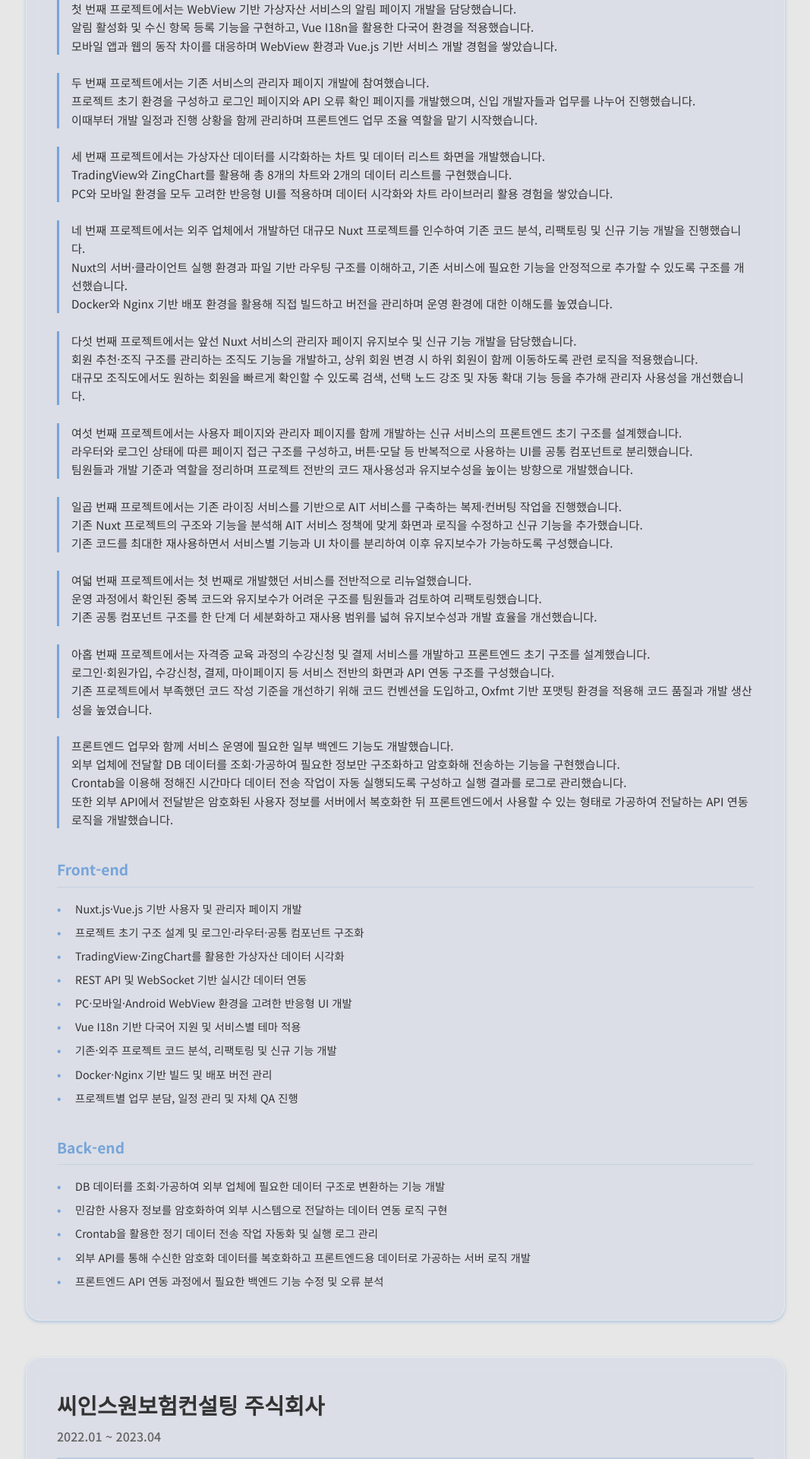
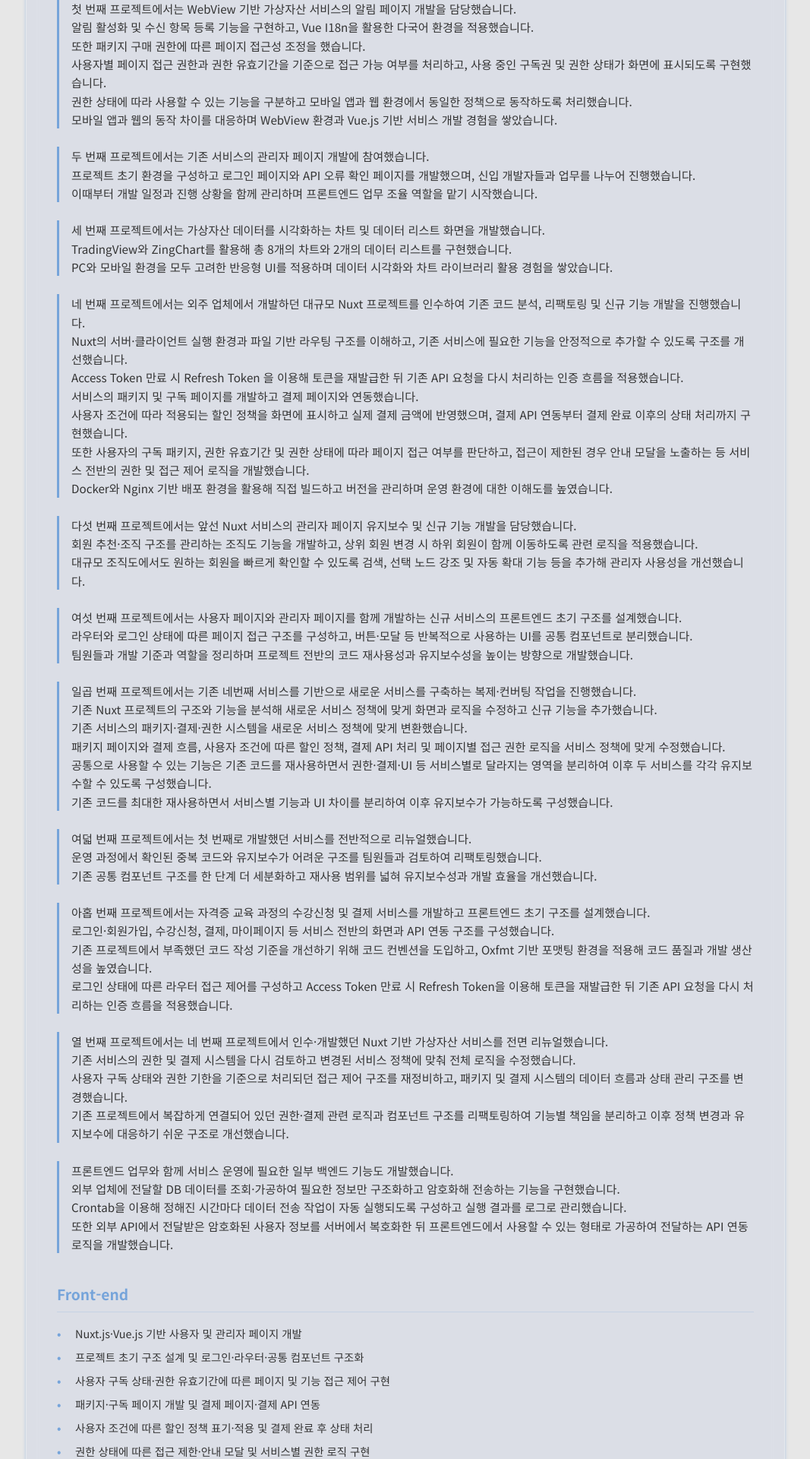
Before and after one commit to hjzheld/MainPage, a React (Vite) app: page /portfolio/personal in a window 1280 px wide. Shown: the part 540-2460 px from the top of the page at 76% size, without its empty margins (101-1168 px from the left). Built offline with nearby package versions, Linux system fonts and the light colour scheme.

Commit message:
260819 경력 추가 및 수정

```diff
--- a/src/pages/PersonalHistory.tsx
+++ b/src/pages/PersonalHistory.tsx
@@ -214,6 +214,9 @@ export const PersonalHistory = () => {
         [
           "첫 번째 프로젝트에서는 WebView 기반 가상자산 서비스의 알림 페이지 개발을 담당했습니다.",
           "알림 활성화 및 수신 항목 등록 기능을 구현하고, Vue I18n을 활용한 다국어 환경을 적용했습니다.",
+          "또한 패키지 구매 권한에 따른 페이지 접근성 조정을 했습니다.",
+          "사용자별 페이지 접근 권한과 권한 유효기간을 기준으로 접근 가능 여부를 처리하고, 사용 중인 구독권 및 권한 상태가 화면에 표시되도록 구현했습니다.",
+          "권한 상태에 따라 사용할 수 있는 기능을 구분하고 모바일 앱과 웹 환경에서 동일한 정책으로 동작하도록 처리했습니다.",
           "모바일 앱과 웹의 동작 차이를 대응하며 WebView 환경과 Vue.js 기반 서비스 개발 경험을 쌓았습니다.",
         ],
         [
@@ -229,6 +232,10 @@ export const PersonalHistory = () => {
         [
           "네 번째 프로젝트에서는 외주 업체에서 개발하던 대규모 Nuxt 프로젝트를 인수하여 기존 코드 분석, 리팩토링 및 신규 기능 개발을 진행했습니다.",
           "Nuxt의 서버·클라이언트 실행 환경과 파일 기반 라우팅 구조를 이해하고, 기존 서비스에 필요한 기능을 안정적으로 추가할 수 있도록 구조를 개선했습니다.",
+          "Access Token 만료 시 Refresh Token 을 이용해 토큰을 재발급한 뒤 기존 API 요청을 다시 처리하는 인증 흐름을 적용했습니다.",
+          "서비스의 패키지 및 구독 페이지를 개발하고 결제 페이지와 연동했습니다.",
+          "사용자 조건에 따라 적용되는 할인 정책을 화면에 표시하고 실제 결제 금액에 반영했으며, 결제 API 연동부터 결제 완료 이후의 상태 처리까지 구현했습니다.",
+          "또한 사용자의 구독 패키지, 권한 유효기간 및 권한 상태에 따라 페이지 접근 여부를 판단하고, 접근이 제한된 경우 안내 모달을 노출하는 등 서비스 전반의 권한 및 접근 제어 로직을 개발했습니다.",
           "Docker와 Nginx 기반 배포 환경을 활용해 직접 빌드하고 버전을 관리하며 운영 환경에 대한 이해도를 높였습니다.",
         ],
         [
@@ -242,8 +249,11 @@ export const PersonalHistory = () => {
           "팀원들과 개발 기준과 역할을 정리하며 프로젝트 전반의 코드 재사용성과 유지보수성을 높이는 방향으로 개발했습니다.",
         ],
         [
-          "일곱 번째 프로젝트에서는 기존 라이징 서비스를 기반으로 AIT 서비스를 구축하는 복제·컨버팅 작업을 진행했습니다.",
-          "기존 Nuxt 프로젝트의 구조와 기능을 분석해 AIT 서비스 정책에 맞게 화면과 로직을 수정하고 신규 기능을 추가했습니다.",
+          "일곱 번째 프로젝트에서는 기존 네번째 서비스를 기반으로 새로운 서비스를 구축하는 복제·컨버팅 작업을 진행했습니다.",
+          "기존 Nuxt 프로젝트의 구조와 기능을 분석해 새로운 서비스 정책에 맞게 화면과 로직을 수정하고 신규 기능을 추가했습니다.",
+          "기존 서비스의 패키지·결제·권한 시스템을 새로운 서비스 정책에 맞게 변환했습니다.",
+          "패키지 페이지와 결제 흐름, 사용자 조건에 따른 할인 정책, 결제 API 처리 및 페이지별 접근 권한 로직을 서비스 정책에 맞게 수정했습니다.",
+          "공통으로 사용할 수 있는 기능은 기존 코드를 재사용하면서 권한·결제·UI 등 서비스별로 달라지는 영역을 분리하여 이후 두 서비스를 각각 유지보수할 수 있도록 구성했습니다.",
           "기존 코드를 최대한 재사용하면서 서비스별 기능과 UI 차이를 분리하여 이후 유지보수가 가능하도록 구성했습니다.",
         ],
         [
@@ -255,6 +265,13 @@ export const PersonalHistory = () => {
           "아홉 번째 프로젝트에서는 자격증 교육 과정의 수강신청 및 결제 서비스를 개발하고 프론트엔드 초기 구조를 설계했습니다.",
           "로그인·회원가입, 수강신청, 결제, 마이페이지 등 서비스 전반의 화면과 API 연동 구조를 구성했습니다.",
           "기존 프로젝트에서 부족했던 코드 작성 기준을 개선하기 위해 코드 컨벤션을 도입하고, Oxfmt 기반 포맷팅 환경을 적용해 코드 품질과 개발 생산성을 높였습니다.",
+          "로그인 상태에 따른 라우터 접근 제어를 구성하고 Access Token 만료 시 Refresh Token을 이용해 토큰을 재발급한 뒤 기존 API 요청을 다시 처리하는 인증 흐름을 적용했습니다."
+        ],
+        [
+          "열 번째 프로젝트에서는 네 번째 프로젝트에서 인수·개발했던 Nuxt 기반 가상자산 서비스를 전면 리뉴얼했습니다.",
+          "기존 서비스의 권한 및 결제 시스템을 다시 검토하고 변경된 서비스 정책에 맞춰 전체 로직을 수정했습니다.",
+          "사용자 구독 상태와 권한 기한을 기준으로 처리되던 접근 제어 구조를 재정비하고, 패키지 및 결제 시스템의 데이터 흐름과 상태 관리 구조를 변경했습니다.",
+          "기존 프로젝트에서 복잡하게 연결되어 있던 권한·결제 관련 로직과 컴포넌트 구조를 리팩토링하여 기능별 책임을 분리하고 이후 정책 변경과 유지보수에 대응하기 쉬운 구조로 개선했습니다."
         ],
         [
           "프론트엔드 업무와 함께 서비스 운영에 필요한 일부 백엔드 기능도 개발했습니다.",
@@ -267,13 +284,18 @@ export const PersonalHistory = () => {
     front: [
       "Nuxt.js·Vue.js 기반 사용자 및 관리자 페이지 개발",
       "프로젝트 초기 구조 설계 및 로그인·라우터·공통 컴포넌트 구조화",
+      "사용자 구독 상태·권한 유효기간에 따른 페이지 및 기능 접근 제어 구현",
+      "패키지·구독 페이지 개발 및 결제 페이지·결제 API 연동",
+      "사용자 조건에 따른 할인 정책 표기·적용 및 결제 완료 후 상태 처리",
+      "권한 상태에 따른 접근 제한·안내 모달 및 서비스별 권한 로직 구현",
       "TradingView·ZingChart를 활용한 가상자산 데이터 시각화",
       "REST API 및 WebSocket 기반 실시간 데이터 연동",
       "PC·모바일·Android WebView 환경을 고려한 반응형 UI 개발",
       "Vue I18n 기반 다국어 지원 및 서비스별 테마 적용",
       "기존·외주 프로젝트 코드 분석, 리팩토링 및 신규 기능 개발",
+      "기존 서비스 컨버팅 및 전면 리뉴얼 과정에서 권한·결제 시스템 구조 개선",
       "Docker·Nginx 기반 빌드 및 배포 버전 관리",
-        "프로젝트별 업무 분담, 일정 관리 및 자체 QA 진행",
+      "프로젝트 팀 리더로 업무 분배·일정 관리·지연 이슈 조율 및 자체 QA 진행",
     ],
 
       back: [
```
Lines whose indentation alone changed are shown as unchanged.
